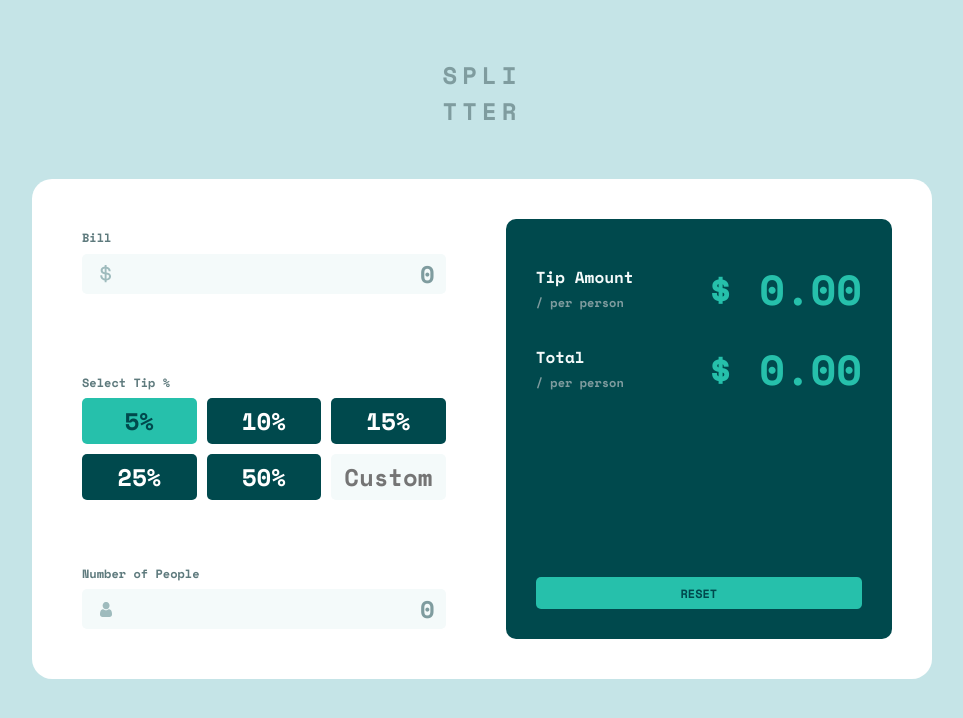
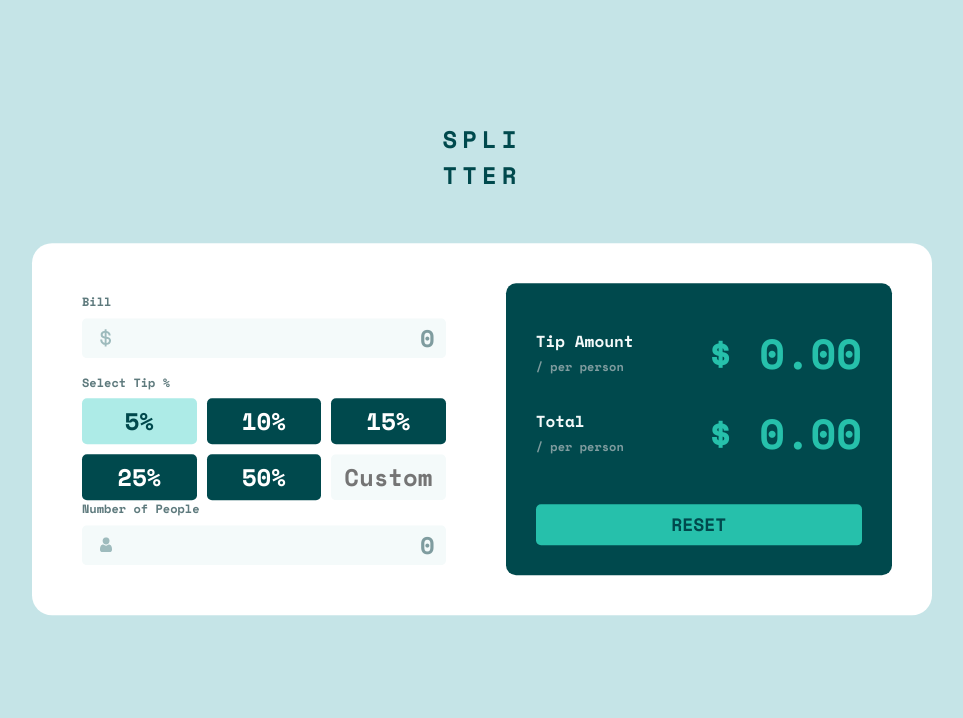
Before and after one commit to mksoofian/Splitter-Calculator-App, a plain HTML site: page index.html in a window 1280 px wide. Both pictures are taken after a click on the button "5%". Shown: the whole page, without its empty margins (158-1121 px from the left). Drawn offline with nearby package versions, Linux system fonts and the light colour scheme.

Commit message:
Updated Hover State Colors

```diff
--- a/index.html
+++ b/index.html
@@ -25,7 +25,7 @@
   <body>
     <div class="container">
       <h1 class="header_logo">SPLI<br />TTER</h1>
-      <div class="main_card">
+      <main class="main_card">
         <section class="calc_area">
           <div class="bill_area">
             <label class="labels" for="bill_input">Bill</label>
@@ -98,7 +98,7 @@
           </div>
           <button id="reset_btn">RESET</button>
         </section>
-      </div>
+      </main>
     </div>
 
     <script src="script.js"></script>
--- a/script.js
+++ b/script.js
@@ -65,13 +65,13 @@
 function btnColorToggleOn(button) {
   if (button.style.color !== "var(--verydarkCyan)") {
     button.style.color = "var(--verydarkCyan)";
-    button.style.backgroundColor = "var(--strongCyan)";
+    button.style.backgroundColor = "var(--activeCyan)";
   }
 }
 //and function to change button color back to default if not selected
 function btnColorToggleOff(button) {
   if (button.style.color == "var(--verydarkCyan)") {
-    button.style.color = "var(--white)";
+    button.style.color = "var(--verylightgrayishCyan)";
     button.style.backgroundColor = "var(--verydarkCyan)";
   }
 }
--- a/style.css
+++ b/style.css
@@ -2,6 +2,7 @@
   font-size: 62.5%;
   box-sizing: border-box;
   --strongCyan: hsl(172, 67%, 45%);
+  --activeCyan: hsl(176, 61%, 80%);
   --verydarkCyan: hsl(183, 100%, 15%);
   --darkgrayishCyan: hsl(186, 14%, 43%);
   --grayishCyan: hsl(184, 14%, 56%);
@@ -35,7 +36,7 @@
 }
 .header_logo {
   letter-spacing: 0.5rem;
-  color: var(--grayishCyan);
+  color: var(--verydarkCyan);
   margin-bottom: 5rem;
 }
 .container {
@@ -53,7 +54,7 @@
   padding: 4rem;
   display: flex;
   width: 900px;
-  height: 500px;
+  height: px;
 }
 .calc_area {
   width: 50%;
@@ -78,8 +79,8 @@
   text-align: right;
   padding-right: 1rem;
 }
-#bill_input:focus,
-#tip_input:focus {
+#bill_input:hover,
+#tip_input:hover {
   border: 2px solid var(--strongCyan);
 }
 
@@ -186,6 +187,10 @@
   color: var(--verydarkCyan);
   padding: 0.75rem;
   border-radius: 0.5rem;
+  font-size: 1.8rem;
+}
+#reset_btn:hover {
+  background-color: var(--activeCyan);
 }
 
 @media (max-width: 1000px) {
```
